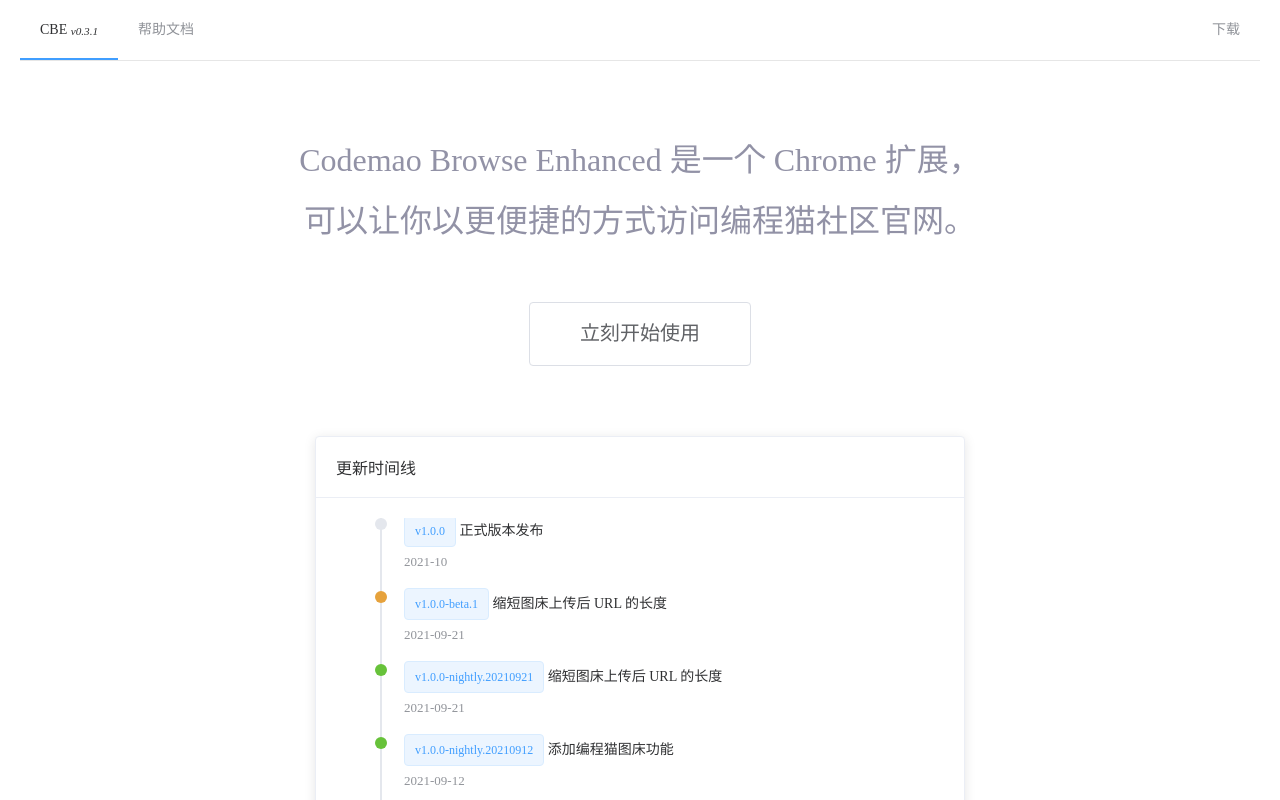
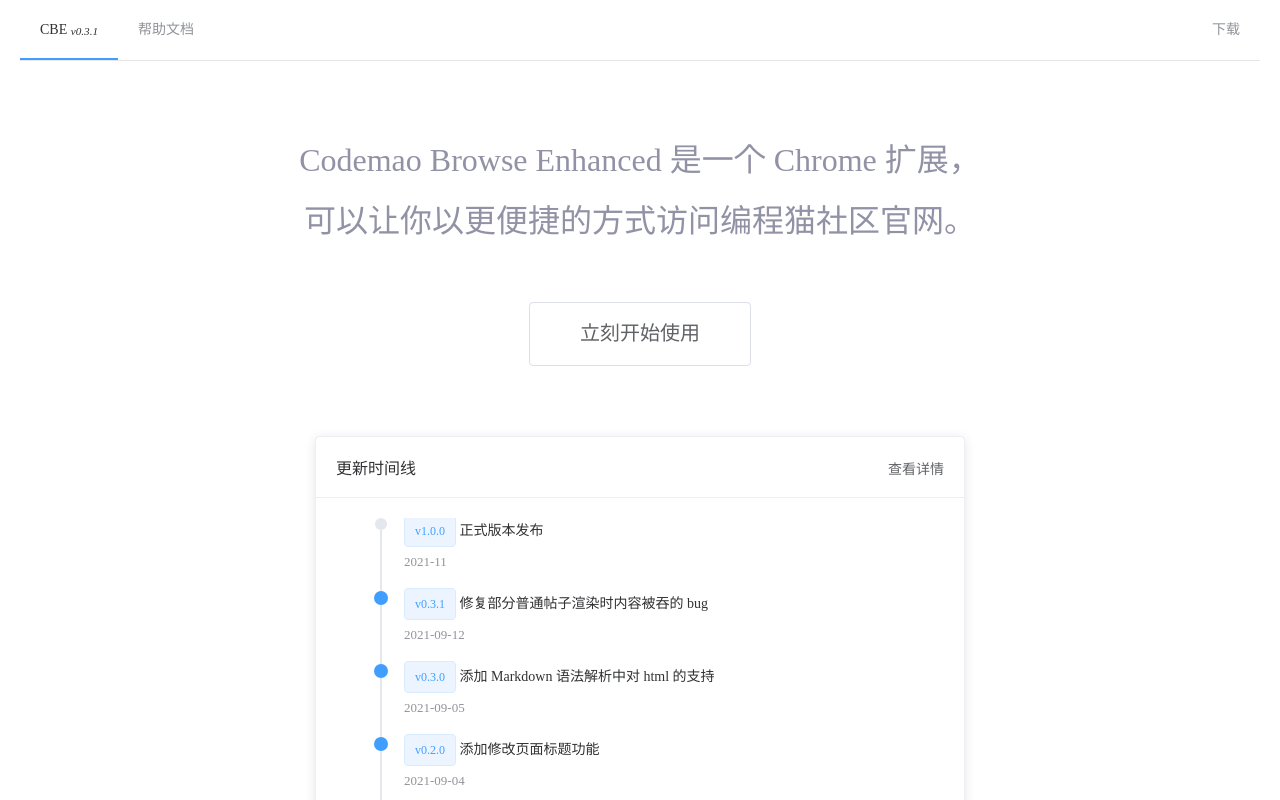
Before and after one commit to codemaoTeam/codemao-browse-enhanced-site, a Vue app: page / in a window 1280 px wide. Shown: the top 800 px of the page. Built offline with nearby package versions, Linux system fonts and the light colour scheme.

Commit message:
content(home): 修改时间线内容

```diff
--- a/src/components/UpdateTimeLine.vue
+++ b/src/components/UpdateTimeLine.vue
@@ -2,6 +2,14 @@
   <el-card>
     <div slot="header" class="clearfix">
       <span>更新时间线</span>
+      <el-link
+        class="more"
+        :underline="false"
+        href="https://github.com/dagoyounger/codemao-browse-enhanced/releases"
+        target="_blank"
+      >
+        查看详情
+      </el-link>
     </div>
     <el-timeline class="infinite-list" v-infinite-scroll="load">
       <el-timeline-item
@@ -28,26 +36,8 @@
       preActivities: [
         {
           content: '正式版本发布',
-          timestamp: '2021-10',
+          timestamp: '2021-11',
           version: 'v1.0.0',
-        },
-        {
-          content: '缩短图床上传后 URL 的长度',
-          timestamp: '2021-09-21',
-          version: 'v1.0.0-beta.1',
-          type: 'warning',
-        },
-        {
-          content: '缩短图床上传后 URL 的长度',
-          timestamp: '2021-09-21',
-          version: 'v1.0.0-nightly.20210921',
-          type: 'success',
-        },
-        {
-          content: '添加编程猫图床功能',
-          timestamp: '2021-09-12',
-          version: 'v1.0.0-nightly.20210912',
-          type: 'success',
         },
         {
           content: '修复部分普通帖子渲染时内容被吞的 bug',
@@ -64,19 +54,12 @@
           size: 'large',
         },
         {
-          content: '添加反屏蔽词功能',
-          timestamp: '2021-09-05',
-          version: 'v1.0.0-nightly.20210905',
-          type: 'success',
-        },
-        {
           content: '添加修改页面标题功能',
           timestamp: '2021-09-04',
           version: 'v0.2.0',
           type: 'primary',
           size: 'large',
         },
-
         {
           content: '测试版本发布',
           timestamp: '2021-08-31',
@@ -101,6 +84,11 @@
 </script>
 
 <style scoped>
+.more {
+  float: right;
+  padding: 3px 0;
+}
+
 .infinite-list {
   overflow: auto;
   height: 380px;
```
